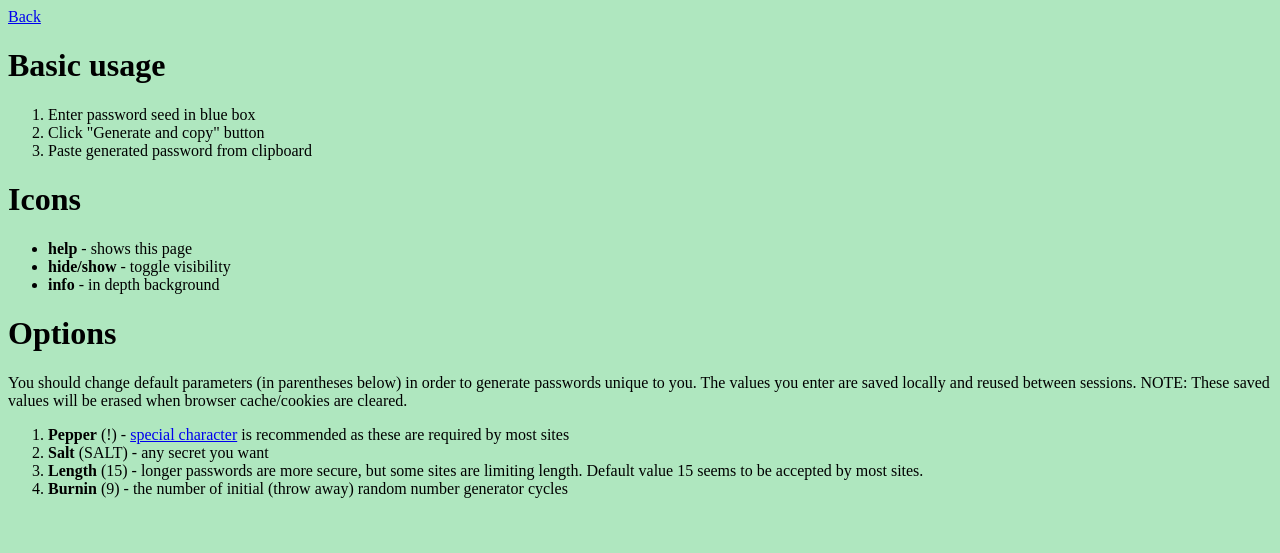
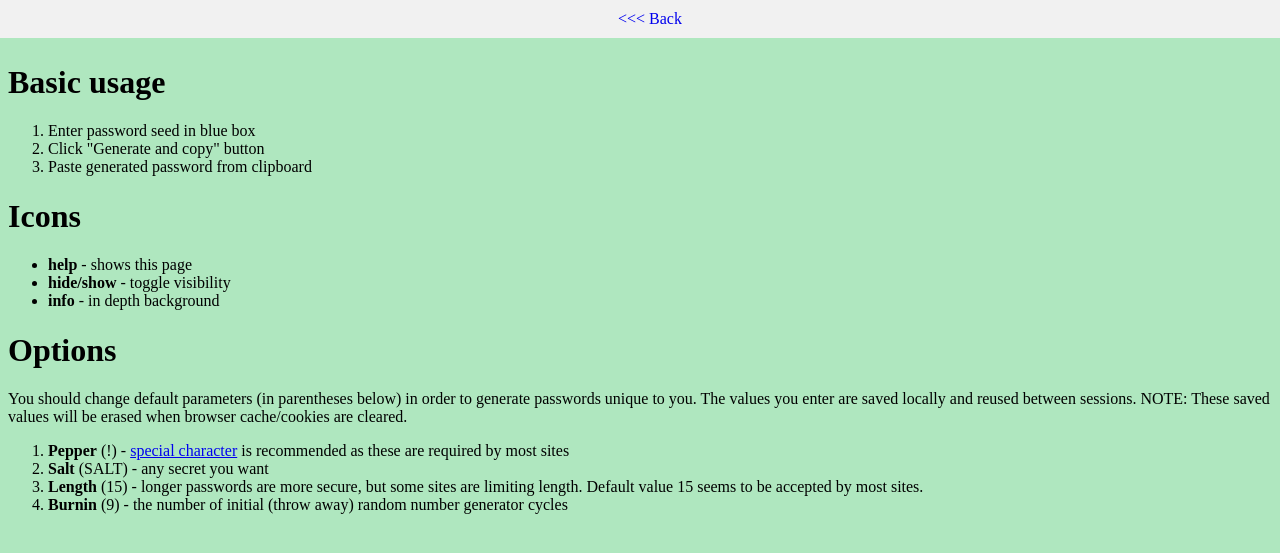
Before and after one commit to ryszard314159/hpass, a Jekyll site: the page help.html, which Jekyll copies as it is, in a window 1280 px wide. Shown: the top 553 px of the page. Built offline with Jekyll 4.4.1, drawn with Linux system fonts in a browser that asks for light colours.

Commit message:
added fixed top banner to help/info

```diff
--- /dev/null
+++ b/css/style.css
@@ -0,0 +1,12 @@
+.banner {
+  position: fixed;
+  top: 0;
+  left: 0;
+  width: 100%;
+  background-color: #f1f1f1;
+  padding: 10px;
+  /* margin-bottom: 90px; */
+  text-align: center;
+  text-decoration: none;
+  z-index: 99;
+}
--- a/help.html
+++ b/help.html
@@ -3,10 +3,11 @@
 <html>
   <head>
     <title>Help</title>
-    <link rel="stylesheet" href="style.css" />
+    <link rel="stylesheet" href="css/style.css" />
   </head>
   <body style="background-color: rgb(175, 231, 191)">
-    <a href="javascript:window.history.back();">Back</a>
+    <a href="javascript:window.history.back();" class="banner"><<< Back</a>
+    <div style="margin: 4rem"></div>
     <h1>Basic usage</h1>
     <ol>
       <li>Enter password seed in blue box</li>
```
Also changed, not shown: info.html (+17 -10 lines).
